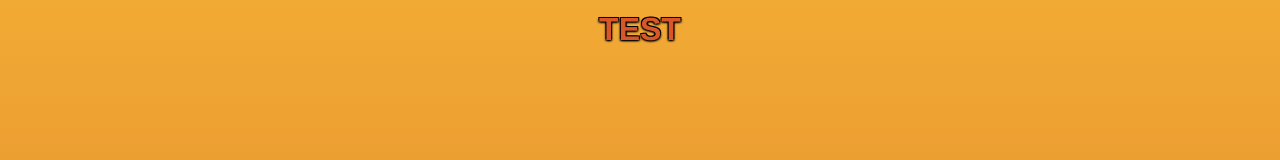
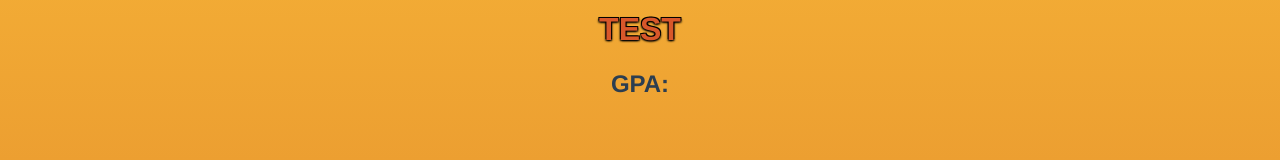
Before and after one commit to AdamMontemurro/ClownClassCenter, a Vue app in the folder client/clown-client/: page /students/1 in a window 1280 px wide. Shown: the part 150-310 px from the top of the page. Built offline with nearby package versions, Linux system fonts and the light colour scheme.

Commit message:
commit for pull

```diff
--- a/client/clown-client/src/pages/StudentGrades.vue
+++ b/client/clown-client/src/pages/StudentGrades.vue
@@ -5,8 +5,14 @@
   <div >
 
   </div>
+  <h2> GPA: </h2>
 </template>
 
 <script>
-
+export default {
+  name: 'StudentGrades',
+  data: () => ({
+    student: {}
+  })
+}
 </script>
```
